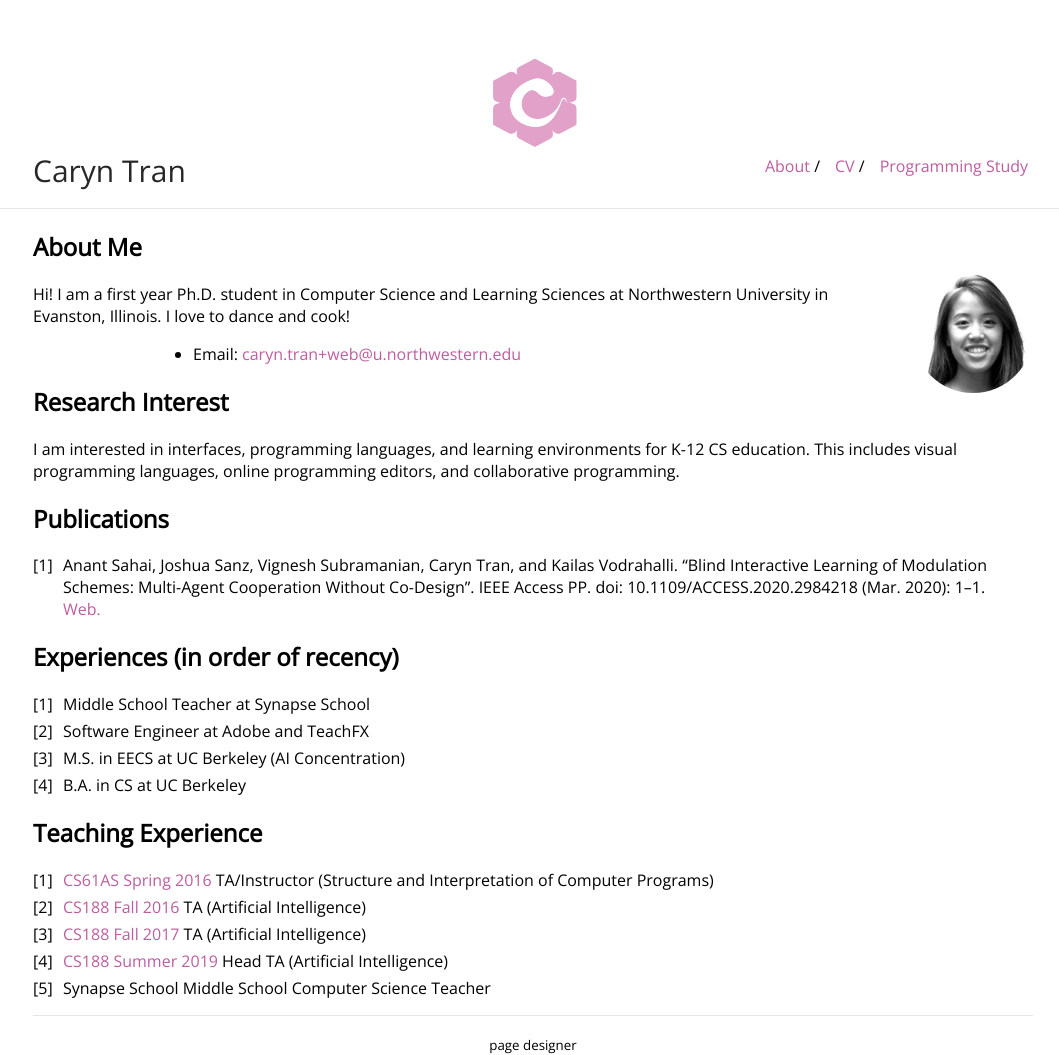
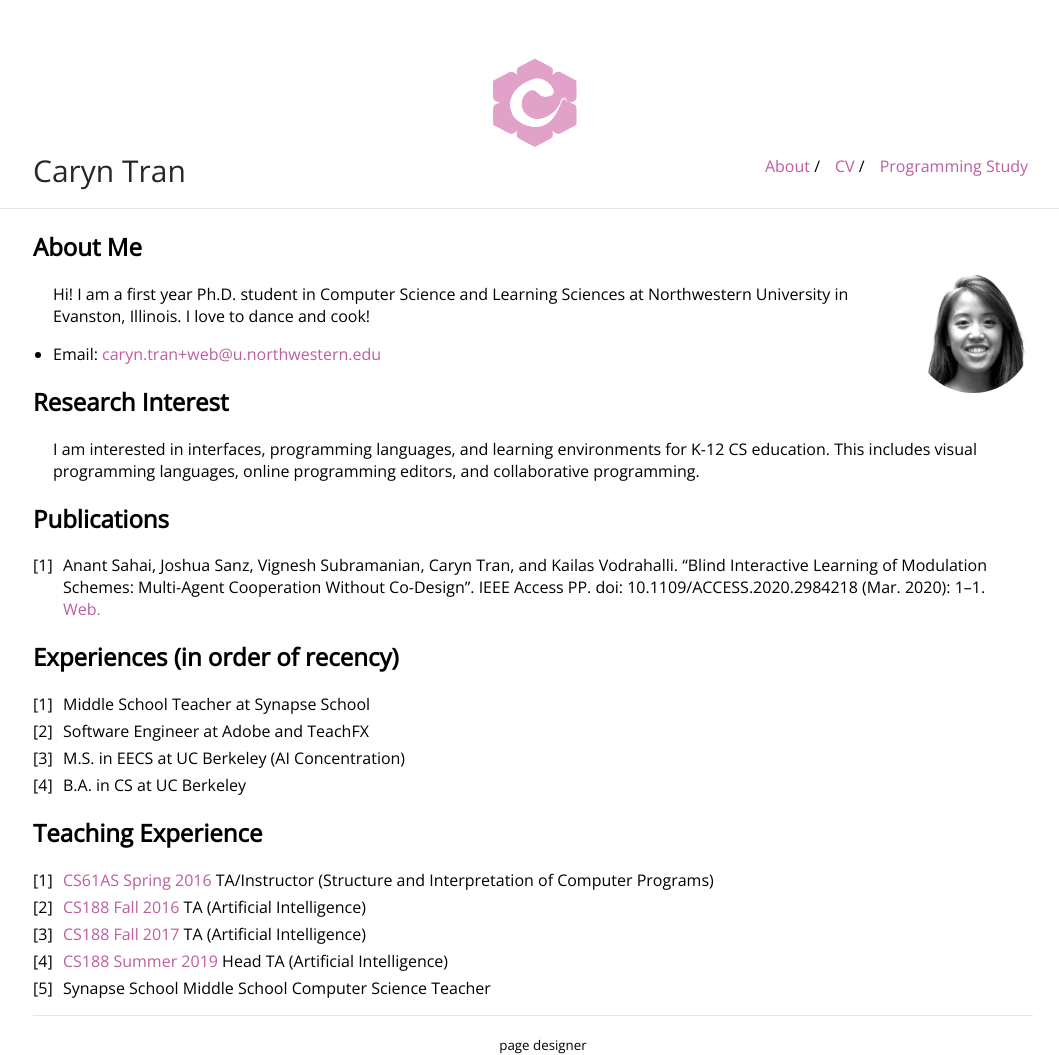
Before and after one commit to carynbear/carynbear.github.io, a Jekyll site: the page built from index.md, in a window 1280 px wide. Shown: the whole page, without its empty margins (117-1176 px from the left). Built offline with Jekyll 4.4.1, drawn with Linux system fonts in a browser that asks for light colours; our own code applies the rules of GitHub Pages for plain Markdown files.

Commit message:
Update typography.scss

```diff
--- a/_sass/typography.scss
+++ b/_sass/typography.scss
@@ -1,6 +1,9 @@
 @import "vars";
 
 .content {
+    p {
+        padding-left: 20px;
+    }
     a:hover {
         text-decoration: underline;
     }
@@ -18,8 +21,7 @@
         margin: 5px 0 5px 0;
     }
     ul {
-        padding: 0px 20px 0 50px;;
-        padding-left:10em;
+        padding: 0px 20px 0 20px;
     }
     ol {
         padding: 0 30px 0 30px;
```
